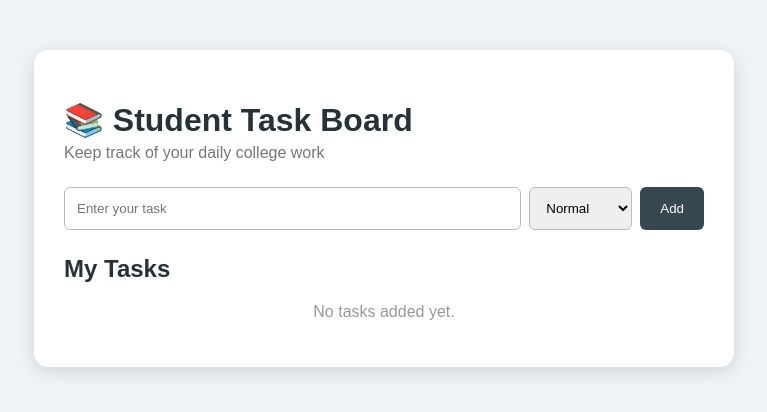
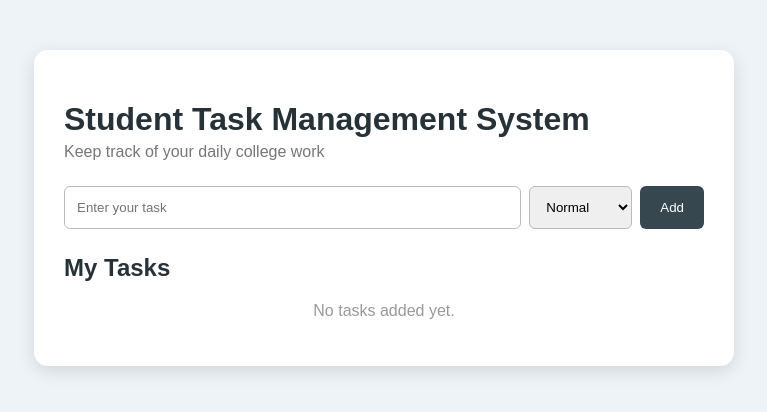
Before and after one commit to sejalshinkar904/student-task-manager, a plain HTML site: page index.html in a window 1280 px wide. Shown: the whole page, without its empty margins (256-1023 px from the left). Drawn offline with Linux system fonts and the light colour scheme.

Commit message:
Updated: homepage

```diff
--- a/index.html
+++ b/index.html
@@ -9,7 +9,7 @@
 <body>
 
     <main class="board">
-        <h1>📚 Student Task Board</h1>
+        <h1>Student Task Management System</h1>
         <p class="subtitle">Keep track of your daily college work</p>
 
         <section class="task-form">
```
